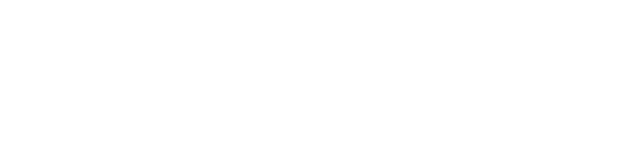
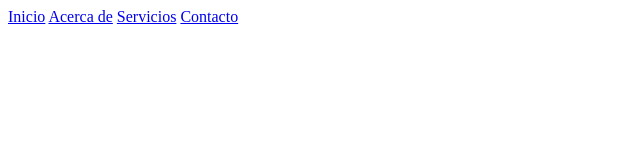
Before and after one commit to Amgelitto/lab13, a plain HTML site: page index.html in a window 1280 px wide. Shown: the whole page, without its empty margins (0-640 px from the left). Drawn offline with Linux system fonts and the light colour scheme.

Commit message:
se crea Nav

```diff
--- a/index.html
+++ b/index.html
@@ -1,11 +1,17 @@
 <!DOCTYPE html>
-<html lang="en">
+<html lang="es">
 <head>
     <meta charset="UTF-8">
     <meta name="viewport" content="width=device-width, initial-scale=1.0">
-    <title>Document</title>
+    <title>Nueva Page</title>
 </head>
 <body>
+    <nav>
+        <a href="#inicio">Inicio</a>
+        <a href="#acerca-de">Acerca de</a>
+        <a href="#servicios">Servicios</a>
+        <a href="#contacto">Contacto</a>
+    </nav>
 
 </body>
 </html>
```
